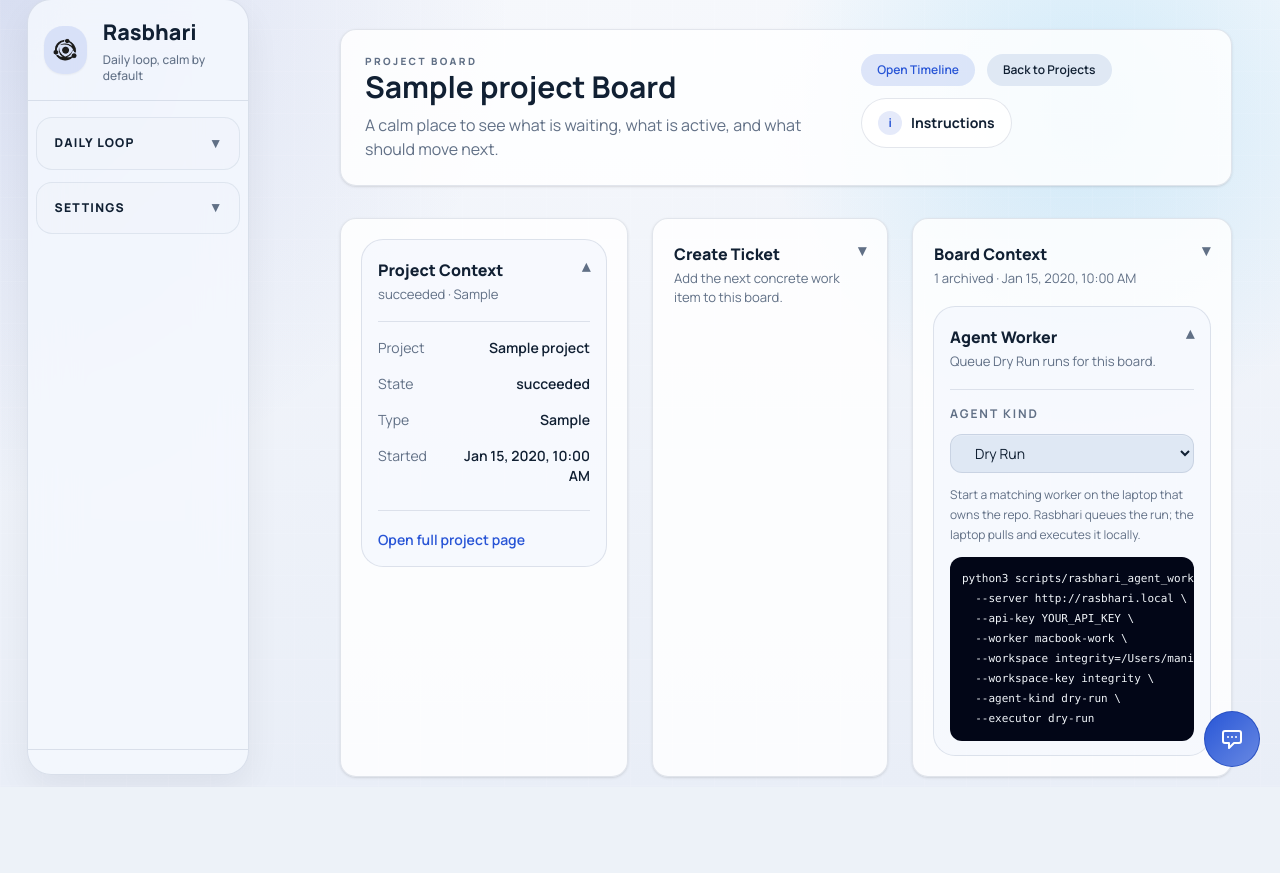
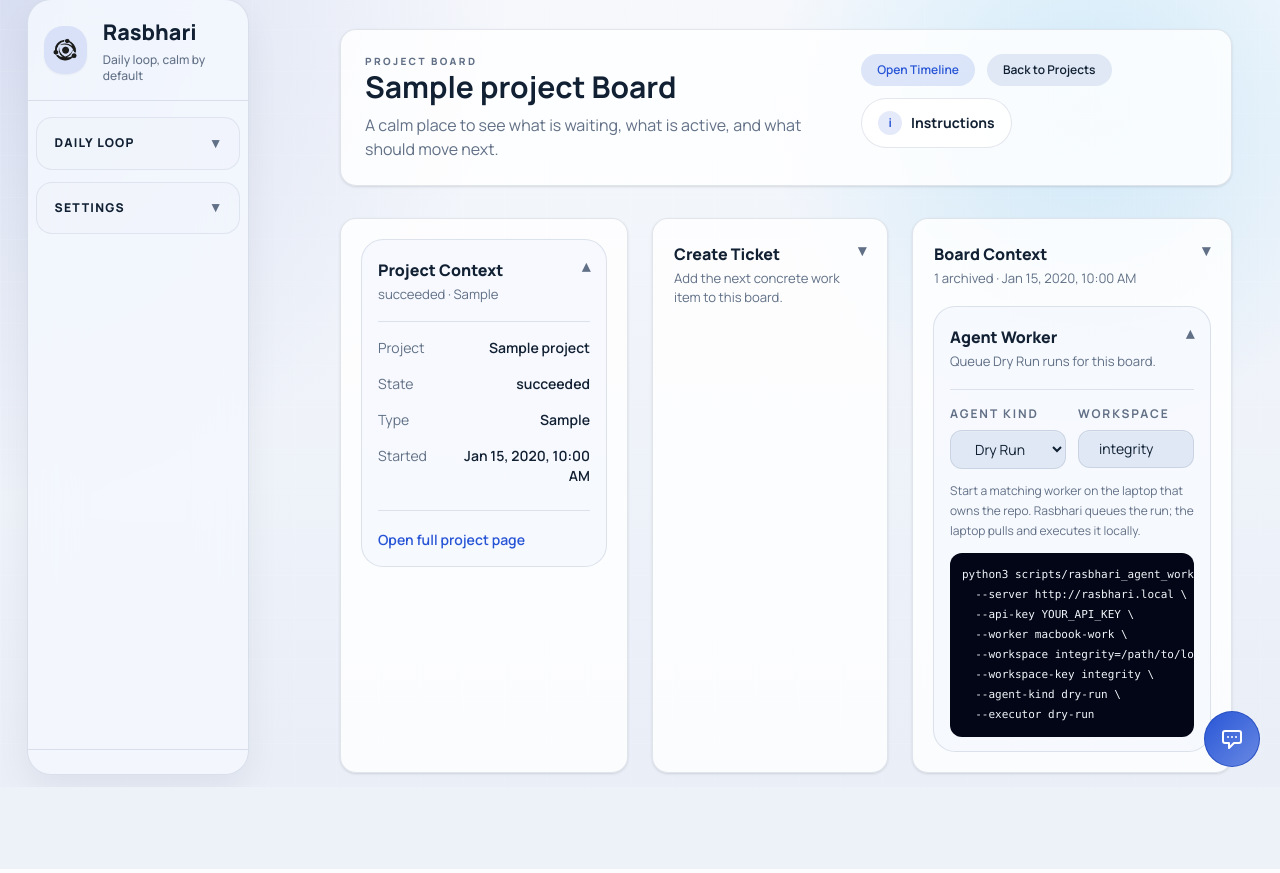
Before and after one commit to gabru-md/integrity, a Flask app: template templates/project_board.html in a window 1280 px wide, after a click that opens the changed part. Shown: the part 13-886 px from the top of the page. Run offline with Flask 3, Linux system fonts and the light colour scheme; the template is opened without the code that fills it: most values are stand-ins (such as "Sample title", 1, 10 or a date in 2020); a database or web service that is not in the repository returns one stand-in record (values such as "Sample title"); some libraries are stand-ins or nearby versions.

Commit message:
- RSB-2: fix add workspace

```diff
--- a/templates/project_board.html
+++ b/templates/project_board.html
@@ -135,11 +135,21 @@
                     <span class="disclosure-summary-chevron">⌄</span>
                 </summary>
                 <div class="disclosure-body space-y-3">
-                    <label class="block text-xs font-bold uppercase tracking-[0.16em] text-slate-500 dark:text-gray-400" for="board-agent-kind">Agent kind</label>
-                    <select id="board-agent-kind" v-model="selectedAgentKind"
-                            class="w-full rounded-xl border border-slate-200 bg-white px-3 py-2 text-sm text-slate-800 dark:border-gray-600 dark:bg-gray-900 dark:text-gray-100">
-                        <option v-for="option in agentOptions" :key="option.value" :value="option.value">{% raw %}{{ option.label }}{% endraw %}</option>
-                    </select>
+                    <div class="grid gap-3 sm:grid-cols-2">
+                        <div>
+                            <label class="block text-xs font-bold uppercase tracking-[0.16em] text-slate-500 dark:text-gray-400" for="board-agent-kind">Agent kind</label>
+                            <select id="board-agent-kind" v-model="selectedAgentKind"
+                                    class="mt-2 w-full rounded-xl border border-slate-200 bg-white px-3 py-2 text-sm text-slate-800 dark:border-gray-600 dark:bg-gray-900 dark:text-gray-100">
+                                <option v-for="option in agentOptions" :key="option.value" :value="option.value">{% raw %}{{ option.label }}{% endraw %}</option>
+                            </select>
+                        </div>
+                        <div>
+                            <label class="block text-xs font-bold uppercase tracking-[0.16em] text-slate-500 dark:text-gray-400" for="board-workspace-key">Workspace</label>
+                            <input id="board-workspace-key" v-model="selectedWorkspaceKey" type="text"
+                                   class="mt-2 w-full rounded-xl border border-slate-200 bg-white px-3 py-2 text-sm text-slate-800 dark:border-gray-600 dark:bg-gray-900 dark:text-gray-100"
+                                   placeholder="integrity">
+                        </div>
+                    </div>
                     <p class="text-xs leading-5 text-slate-500 dark:text-gray-400">
                         Start a matching worker on the laptop that owns the repo. Rasbhari queues the run; the laptop pulls and executes it locally.
                     </p>
@@ -443,6 +453,8 @@
             const agentOptions = ref(AGENT_OPTIONS);
             const savedAgentKind = window.localStorage.getItem(`rasbhari:project:${PROJECT_ID}:agent-kind`);
             const selectedAgentKind = ref(AGENT_OPTIONS.some((option) => option.value === savedAgentKind) ? savedAgentKind : "dry-run");
+            const savedWorkspaceKey = window.localStorage.getItem(`rasbhari:project:${PROJECT_ID}:workspace-key`);
+            const selectedWorkspaceKey = ref(savedWorkspaceKey || "integrity");
             const isSubmitting = ref(false);
             const errorMessage = ref("");
             const newTicket = ref({ title: "", description: "" });
@@ -615,12 +627,13 @@
             const queueAgentRun = async (ticket) => {
                 errorMessage.value = "";
                 window.localStorage.setItem(`rasbhari:project:${PROJECT_ID}:agent-kind`, selectedAgentKind.value);
+                window.localStorage.setItem(`rasbhari:project:${PROJECT_ID}:workspace-key`, selectedWorkspaceKey.value.trim() || "integrity");
                 try {
                     const res = await fetch(`/agent-runs/ticket/${ticket.id}/queue`, {
                         method: 'POST',
                         headers: { 'Content-Type': 'application/json' },
                         body: JSON.stringify({
-                            workspace_key: 'integrity',
+                            workspace_key: selectedWorkspaceKey.value.trim() || "integrity",
                             agent_kind: selectedAgentKind.value,
                         })
                     });
@@ -669,8 +682,8 @@
                 "  --server http://rasbhari.local \\",
                 "  --api-key YOUR_API_KEY \\",
                 "  --worker macbook-work \\",
-                "  --workspace integrity=/Users/manish/PycharmProjects/integrity \\",
-                "  --workspace-key integrity \\",
+                `  --workspace ${selectedWorkspaceKey.value || "integrity"}=/path/to/local/repo \\`,
+                `  --workspace-key ${selectedWorkspaceKey.value || "integrity"} \\`,
                 `  --agent-kind ${selectedAgentKind.value} \\`,
                 `  --executor ${selectedAgentExecutor.value}`,
             ].join("\n"));
@@ -700,6 +713,7 @@
                 stateLabels,
                 agentOptions,
                 selectedAgentKind,
+                selectedWorkspaceKey,
                 selectedAgentLabel,
                 workerCommand,
                 newTicket,
```
Also changed, not shown: scripts/rasbhari_agent_worker.py (+7 -0 lines).
